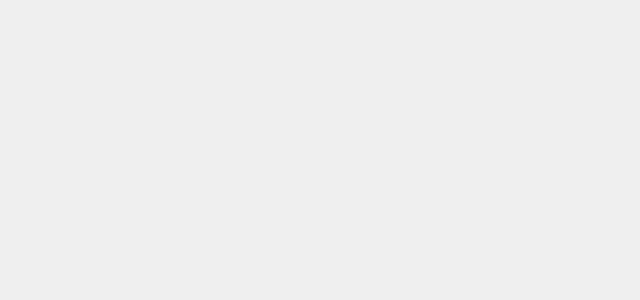
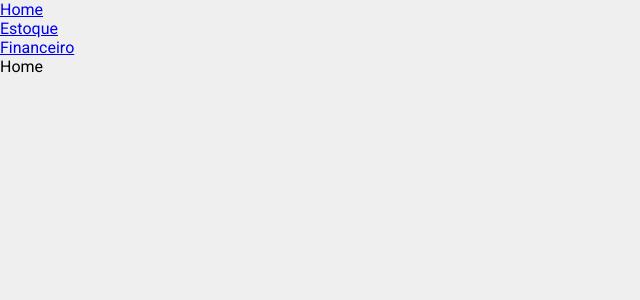
Before and after one commit to Gustavoo1122/SellerHub, a React (Create React App) app: page / in a window 1280 px wide. Shown: the top 300 px of the page, without its empty margins (0-640 px from the left). Built offline with nearby package versions, Linux system fonts and the light colour scheme; the HTML template or start-up script is replaced by a standard one; a web font is replaced by a local one.

Commit message:
feat: add react router

```diff
--- a/src/App.js
+++ b/src/App.js
@@ -1,9 +1,11 @@
-import Navbar from "./components/Navbar";
+
+import AppRoutes from "./routes/AppRoutes";
 
 function App() {
   return (
     <div className="App">
-      <Navbar />
+      <AppRoutes />
+
     </div>
   );
 }
--- /dev/null
+++ b/src/components/Layout/Navbar/index.js
@@ -0,0 +1,12 @@
+import React from 'react';
+import {Link} from 'react-router-dom';
+
+export default function Navbar() {
+  return (
+    <ul>
+        <li><Link to="/">Home</Link></li>
+        <li><Link to="/estoque">Estoque</Link></li>
+        <li><Link to="/financeiro">Financeiro</Link></li>
+    </ul>
+  )
+}
--- /dev/null
+++ b/src/components/pages/Estoque.js
@@ -0,0 +1,7 @@
+import React from 'react'
+
+export default function Estoque() {
+  return (
+    <div>Estoque</div>
+  )
+}
--- /dev/null
+++ b/src/components/pages/Financeiro.js
@@ -0,0 +1,7 @@
+import React from 'react'
+
+export default function Financeiro() {
+  return (
+    <div>Financeiro</div>
+  )
+}
--- /dev/null
+++ b/src/components/pages/Home.js
@@ -0,0 +1,7 @@
+import React from 'react'
+
+export default function Home() {
+  return (
+    <div>Home</div>
+  )
+}
--- /dev/null
+++ b/src/routes/AppRoutes.js
@@ -0,0 +1,20 @@
+import { BrowserRouter as Router, Routes, Route} from "react-router-dom";
+
+import Navbar from "../components/Layout/Navbar";
+import Home from "../components/pages/Home";
+import Estoque from "../components/pages/Estoque";
+import Financeiro from "../components/pages/Financeiro";
+
+export default function AppRoutes() {
+  return (
+    <Router>
+        <Navbar />
+
+        <Routes>
+            <Route path="/" element={<Home />} />
+            <Route path="/estoque" element={<Estoque />} />
+            <Route path="/financeiro" element={<Financeiro />} />
+        </Routes>
+    </Router>
+  )
+}
```
Also changed, not shown: src/components/Layout/Footer/index.js (added, +7 -0 lines), src/components/Navbar/index.js (deleted, +0 -8 lines).
